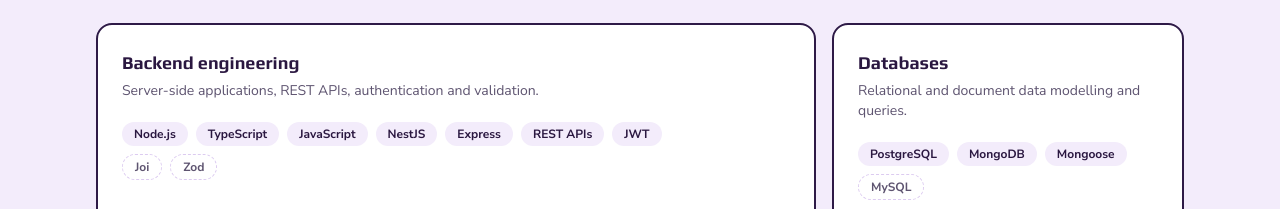
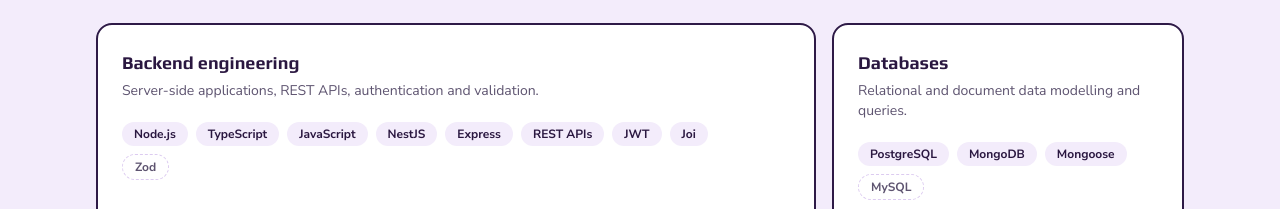
Before and after one commit to Dorcie-dee/my-portfolio-v2, a Next.js app: page / in a window 1280 px wide. Shown: the part 1860-2069 px from the top of the page. Built offline with nearby package versions, Linux system fonts and the light colour scheme; no server answers.

Commit message:
feat(content): show Joi as a main backend tool

```diff
--- a/src/data/skills.ts
+++ b/src/data/skills.ts
@@ -4,8 +4,8 @@ export const skillCategories: SkillCategory[] = [
   {
     title: "Backend engineering",
     summary: "Server-side applications, REST APIs, authentication and validation.",
-    core: ["Node.js", "TypeScript", "JavaScript", "NestJS", "Express", "REST APIs", "JWT"],
-    familiar: ["Joi", "Zod"],
+    core: ["Node.js", "TypeScript", "JavaScript", "NestJS", "Express", "REST APIs", "JWT", "Joi"],
+    familiar: ["Zod"],
   },
   {
     title: "Databases",
```
